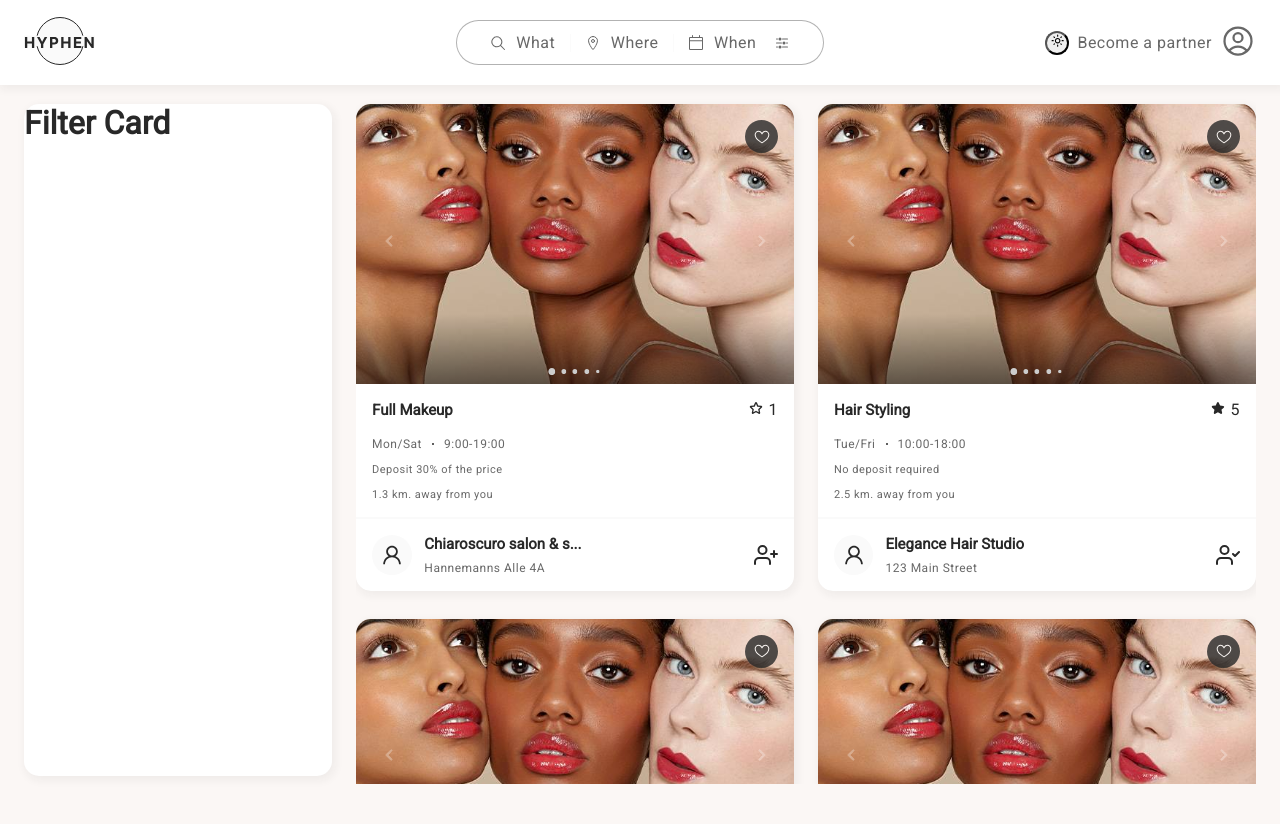
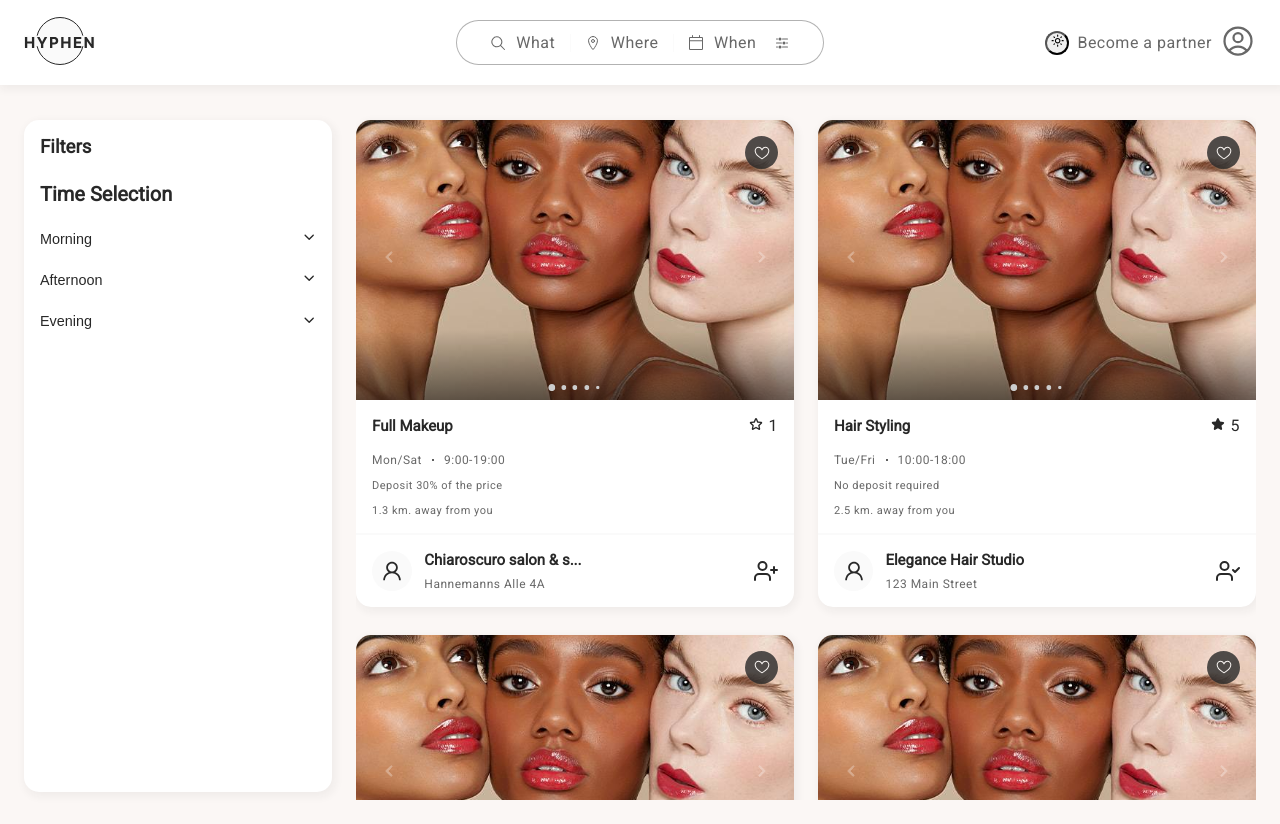
Before and after one commit to osampilona/hypen, a Next.js app: page / in a window 1280 px wide. Built offline with nearby package versions, Linux system fonts and the light colour scheme.

Commit message:
Layout adjustments and timeSelection

```diff
--- a/src/app/layout.tsx
+++ b/src/app/layout.tsx
@@ -4,6 +4,7 @@ import MenuBar from "@/components/MenuBar/MenuBar";
 import NavigationBar from "@/components/NavigationBar/NavigationBar";
 import "@/styles/globals.scss";
 import "@/styles/variables.globals.scss";
+import styles from "@/app/styles.module.scss";
 import { Provider } from "react-redux";
 import { store } from "@/lib/store";
 import { usePathname } from "next/navigation";
@@ -32,7 +33,7 @@ export default function RootLayout({
       <body>
         <Provider store={store}>
           <NavigationBar labelPartner="Become a partner" />
-          <main>{children}</main>
+          <main className={styles.mainLayout}>{children}</main>
           <MenuBar />
         </Provider>
       </body>
--- a/src/app/login/page.tsx
+++ b/src/app/login/page.tsx
@@ -1,4 +1,5 @@
 const LoginPage = () => {
+  console.log("Login page");
   return (
     <main>
       <h1>Login page</h1>
--- a/src/app/styles.module.scss
+++ b/src/app/styles.module.scss
@@ -14,3 +14,11 @@
     margin-bottom: 0;
   }
 }
+
+.mainLayout {
+  margin-top: 6rem;
+
+  @include respond-to($breakpoint-xl, min) {
+    margin-bottom: 0;
+  }
+}
--- a/src/components/FilterCard/FilterCard.tsx
+++ b/src/components/FilterCard/FilterCard.tsx
@@ -3,6 +3,7 @@ import filterCard from "@/components/FilterCard/filterCard.module.scss";
 import { useEffect, useState } from "react";
 
 import SkeletonCardList from "@/components/Skeletons/SkeletonCardList/SkeletonCardList";
+import TimeSelection from "../TimeSelection/TimeSelection";
 
 interface FilterCardProps {
   // Add your component props here
@@ -24,7 +25,13 @@ const FilterCard: React.FC<FilterCardProps> = (props) => {
       {loading ? (
         <SkeletonCardList skeletonArray={skeletonArray} />
       ) : (
-        <h1>Filter Card</h1>
+        <>
+          <h3>Filters</h3>
+          <TimeSelection
+            title="Time Selection"
+            options={["Morning", "Afternoon", "Evening"]}
+          />
+        </>
       )}
     </div>
   );
--- a/src/components/FilterCard/filterCard.module.scss
+++ b/src/components/FilterCard/filterCard.module.scss
@@ -9,6 +9,13 @@
   box-shadow: var(--box-shadow);
   position: relative;
   margin-top: 1.5rem;
+  padding: 1rem;
+
+  h1 {
+    font-size: $font-size-md;
+    font-weight: 700;
+    color: var(--text-color);
+  }
 
   @include respond-to($breakpoint-md, max) {
     display: none;
--- /dev/null
+++ b/src/components/TimeSelection/TimeSelection.tsx
@@ -0,0 +1,57 @@
+import timeSelection from "@/components/TimeSelection/timeSelection.module.scss";
+import { IoIosArrowDown, IoIosArrowUp } from "react-icons/io";
+import { useState } from "react";
+
+interface TimeSelectionProps {
+  title: string;
+  options: string[];
+}
+
+const TimeSelection: React.FC<TimeSelectionProps> = ({ title, options }) => {
+  const [expandedIndex, setExpandedIndex] = useState<number | null>(null);
+
+  const handleClick = (index: number) => {
+    setExpandedIndex(expandedIndex === index ? null : index);
+  };
+
+  return (
+    <div
+      className={timeSelection.container}
+      data-testid="timeSelection"
+      role="region"
+      aria-labelledby="time-selection"
+    >
+      <h3 className={timeSelection.title} id="time-selection-title">
+        {title}
+      </h3>
+      <ul className={timeSelection.list}>
+        {options.map((option, index) => (
+          <li className={timeSelection.item} key={index}>
+            <button
+              className={timeSelection.button}
+              aria-expanded={expandedIndex === index}
+              onClick={() => handleClick(index)}
+            >
+              <span className={timeSelection.text}>{option}</span>
+              <span className={timeSelection.icon} aria-hidden="true">
+                {expandedIndex === index ? (
+                  <IoIosArrowUp />
+                ) : (
+                  <IoIosArrowDown />
+                )}
+              </span>
+            </button>
+            {expandedIndex === index && (
+              <div className={timeSelection.content}>
+                {/* Add content to show when expanded, if any */}
+                More details about {option}
+              </div>
+            )}
+          </li>
+        ))}
+      </ul>
+    </div>
+  );
+};
+
+export default TimeSelection;
--- /dev/null
+++ b/src/components/TimeSelection/timeSelection.module.scss
@@ -0,0 +1,44 @@
+.container {
+  margin: inherit;
+  width: 100%;
+
+  h3 {
+    font-size: 1.25rem;
+    font-weight: 700;
+    color: var(--text-color);
+    margin-bottom: 1rem;
+  }
+  ul {
+    list-style: none;
+    padding: 0;
+    margin: 0;
+    display: flex;
+    flex-direction: column;
+    justify-content: space-between;
+    gap: 0.5rem;
+    width: 100%;
+
+    button {
+      width: 100%;
+      display: flex;
+      justify-content: space-between;
+      align-items: center;
+      padding: 0.5rem 0;
+      border: none;
+      background-color: var(--items-bg-color);
+      color: var(--text-color);
+      cursor: pointer;
+      transition: background-color 0.3s ease-in-out;
+      font-size: $font-size-sm;
+
+      &:hover {
+        background-color: var(--hover-bg-color);
+      }
+
+      &.active {
+        background-color: var(--active-bg-color);
+        color: var(--active-text-color);
+      }
+    }
+  }
+}
```
Also changed, not shown: 2 other files (tests, documents, lock files or other folders).
